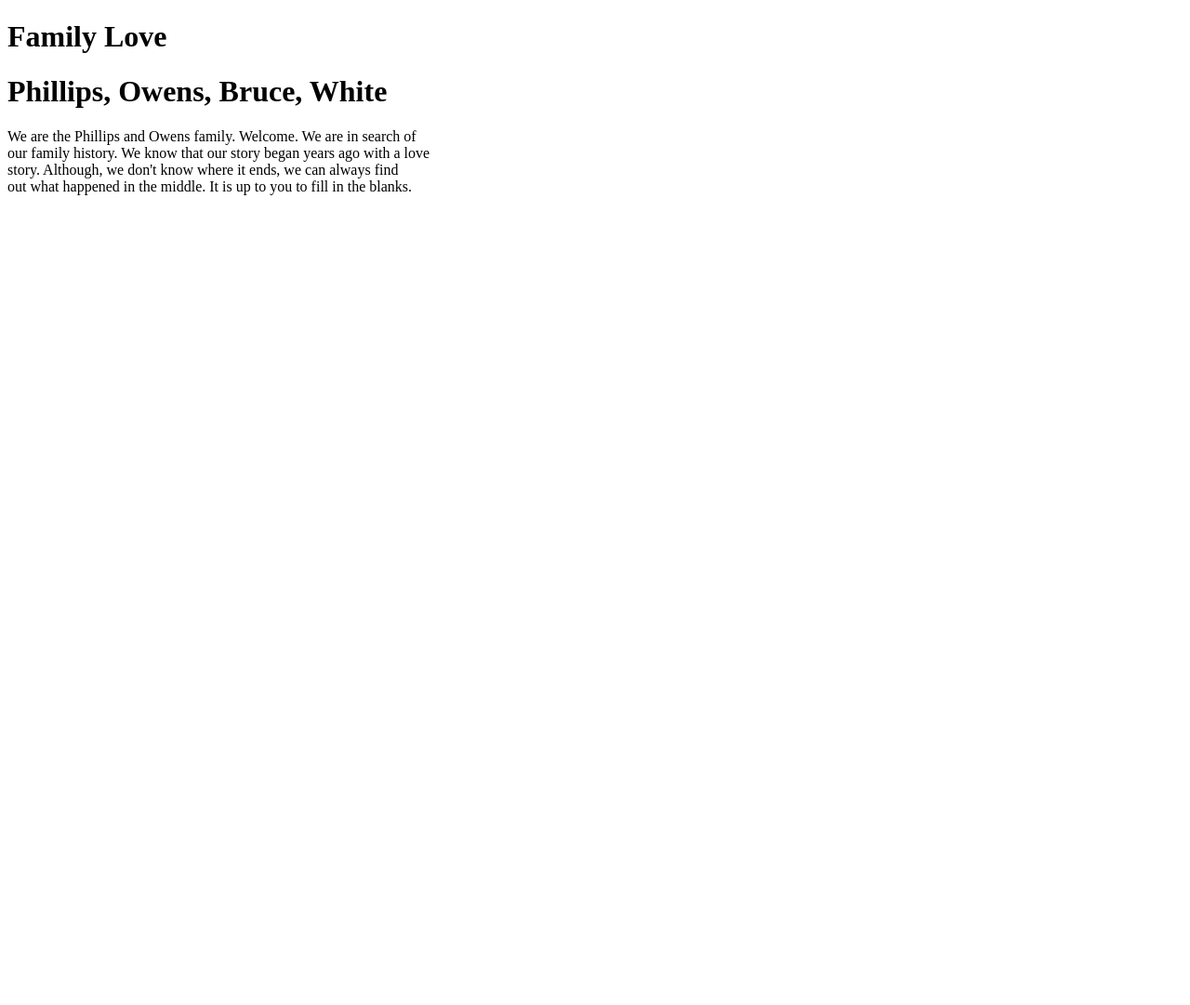
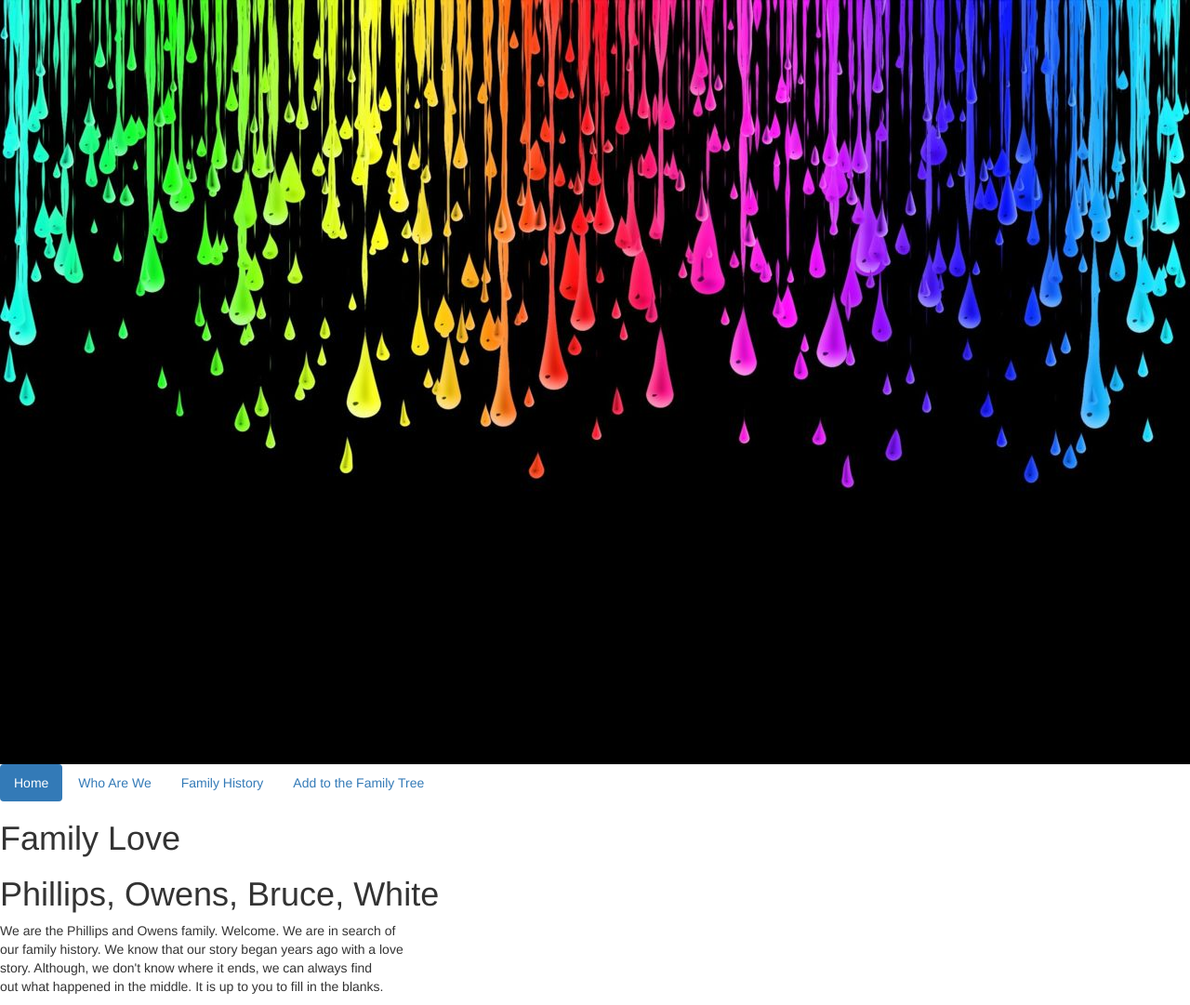
Before and after one commit to imphillips/family-love, a plain HTML site: page index.html in a window 1280 px wide. Shown: the whole page at 93% size. Before the commit the page ends 800 px from the top, so only its background shows below. Drawn offline with nearby package versions, Linux system fonts and the light colour scheme.

Commit message:
more files

```diff
--- a/index.html
+++ b/index.html
@@ -3,11 +3,33 @@
 <head>
   <meta charset="utf-8">
   <title>Family Love</title>
+
+  <!-- Latest compiled and minified CSS -->
+  <link rel="stylesheet" href="https://maxcdn.bootstrapcdn.com/bootstrap/3.3.7/css/bootstrap.min.css" integrity="sha384-BVYiiSIFeK1dGmJRAkycuHAHRg32OmUcww7on3RYdg4Va+PmSTsz/K68vbdEjh4u" crossorigin="anonymous">
+
+  <!-- Optional theme -->
+  <link rel="stylesheet" href="https://maxcdn.bootstrapcdn.com/bootstrap/3.3.7/css/bootstrap-theme.min.css" integrity="sha384-rHyoN1iRsVXV4nD0JutlnGaslCJuC7uwjduW9SVrLvRYooPp2bWYgmgJQIXwl/Sp" crossorigin="anonymous">
+
+  <!-- Latest compiled and minified JavaScript -->
+  <script src="https://maxcdn.bootstrapcdn.com/bootstrap/3.3.7/js/bootstrap.min.js" integrity="sha384-Tc5IQib027qvyjSMfHjOMaLkfuWVxZxUPnCJA7l2mCWNIpG9mGCD8wGNIcPD7Txa" crossorigin="anonymous"></script>
+
+
+  <link href="css/style.css" rel="stylesheet" media="screen"/>
+
+
 </head>
 <body>
-  <div></div>
-  <h1>Family Love</h1>
-  <h1>Phillips, Owens, Bruce, White</h1>
+  <!--background-->
+    <img src="/pics/raining paint.jpg">
+    <ul class="nav nav-pills" role="tablist">
+        <li class="active"><a href="#">Home</a></li>
+        <li><a href="#">Who Are We</a></li>
+        <li><a href="#">Family History</a></li>
+        <li><a href="#">Add to the Family Tree</a><li>
+    </ul>
+    <div></div>
+    <h1>Family Love</h1>
+    <h1>Phillips, Owens, Bruce, White</h1>
 
 
 
@@ -16,5 +38,8 @@
   story.  Although, we don't know where it ends, we can always find <br>
   out what happened in the middle.  It is up to you to fill in the blanks.</p>
 
+
+
+
 </body>
 </html>
```
Also changed, not shown: CSS/style.css (added).
